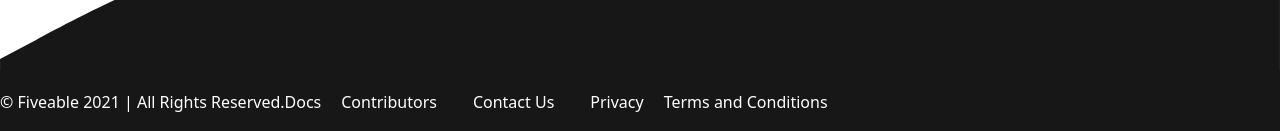
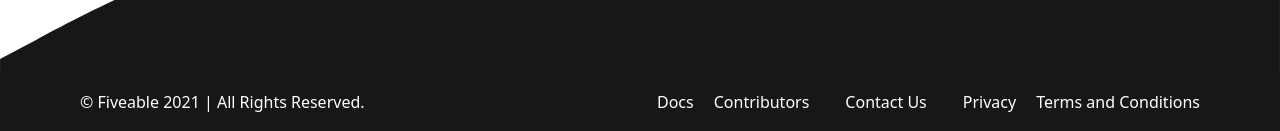
Before and after one commit to thinkfiveable/open, a Next.js app: page / in a window 1280 px wide. Shown: the part 1026-1157 px from the top of the page. Built offline with nearby package versions, Linux system fonts and the light colour scheme.

Commit message:
fix: flex-1- to flex-1

```diff
--- a/components/footer.js
+++ b/components/footer.js
@@ -8,8 +8,8 @@ export default function Footer() {
                     d="M0,288L40,266.7C80,245,160,203,240,176C320,149,400,139,480,138.7C560,139,640,149,720,165.3C800,181,880,203,960,197.3C1040,192,1120,160,1200,149.3C1280,139,1360,149,1400,154.7L1440,160L1440,320L1400,320C1360,320,1280,320,1200,320C1120,320,1040,320,960,320C880,320,800,320,720,320C640,320,560,320,480,320C400,320,320,320,240,320C160,320,80,320,40,320L0,320Z"
                 />
             </svg>
-            <div className="bg-black text-white font-medium flex flex-col space-y-5 md:flex-row md:space-y-0 py-5">
-                <div className="flex-1- flex justify-between items-center pl-4 md:pl-0">
+            <div className="bg-black text-white font-medium flex flex-col space-y-5 md:flex-row md:space-y-0 py-5 md:px-20">
+                <div className="flex-1 flex justify-between items-center pl-4 md:pl-0">
                     <div>&#169; Fiveable 2021 | All Rights Reserved.</div>
                 </div>
                 <ul className="flex flex-col content-start md:flex-row space-y-5 md:space-x-5 md:space-y-0">
```
